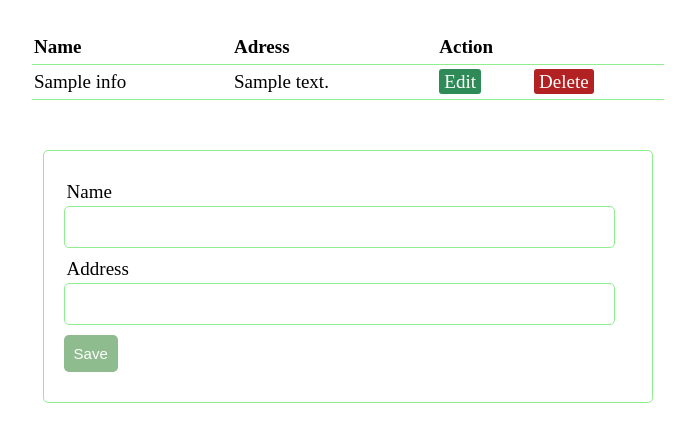
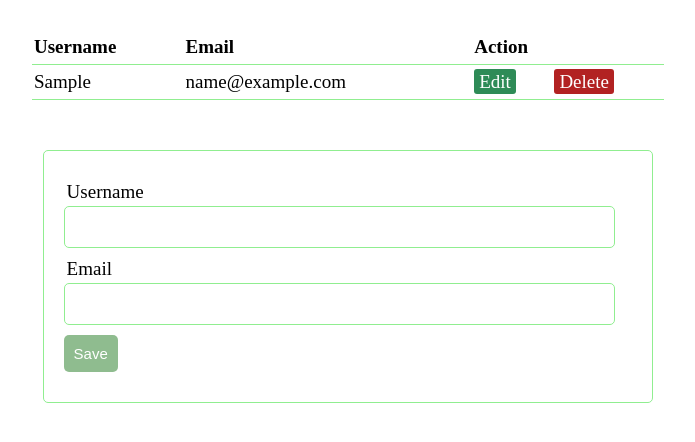
Before and after one commit to donikeabazi/planthea, a PHP site: page /php_crud/users.php in a window 1280 px wide. Shown: the top 442 px of the page, without its empty margins (292-987 px from the left). Run offline with PHP 8.4, Linux system fonts and the light colour scheme; tables that the repository leaves empty or names only in its code hold one stand-in row (values such as "Sample post").

Commit message:
user crud

```diff
--- a/php_crud/server.php
+++ b/php_crud/server.php
@@ -1,8 +1,9 @@
 <?php
     session_start();
  //initialize variables
-    $name = "";
-    $address = "";
+    $uid = "";
+    $mail = "";
+    $pwd ="";
     $id = 0;
     $edit_state =false;
 
@@ -11,10 +12,11 @@
 
   //if save button is clicked
     if(isset($_POST['save'])){
-        $name = $_POST['name'];
-        $address = $_POST['address'];
+        $uid = $_POST['uidUsers'];
+        $mail = $_POST['emailUsers'];
+        //$pwd = $_POST['pwdUsers'];
 
-        $query = "INSERT INTO users (name, address) VALUES ('$name', '$address')";
+        $query = "INSERT INTO users (uidUsers, emailUsers, pwdUsers) VALUES ('$uid', '$mail','$pwd')";
        mysqli_query($db, $query);
         $_SESSION['msg']= "Address saved";
         header('location: users.php'); //redirect to index page after inserting
@@ -22,11 +24,12 @@
 
     //update records
     if(isset($_POST['update'])){
-        $name = mysqli_real_escape_string($_POST['name']);
-        $address = mysqli_real_escape_string($_POST['address']);
+      $uid = mysqli_real_escape_string($_POST['uid']);
+      $mail = mysqli_real_escape_string($_POST['mail']);
+      //$pwd = mysqli_real_escape_string($_POST['pwd']);
         $id = mysqli_real_escape_string($_POST['id']);
 
-        mysqli_query($db, "UPDATE info SET name = '$name', address ='$address' WHERE id='$id'");
+        mysqli_query($db, "UPDATE users SET uidUsers = '$uid', emailUsers ='$mail' WHERE idUsers='$id'");
         $_SESSION['msg'] = "Address updated";
         header('location: users.php');
     }
@@ -34,10 +37,10 @@
     //delete records
     if(isset($_GET['del'])){
         $id = $_GET['del'];
-        mysqli_query($db, "DELETE FROM info WHERE id=$id");
+        mysqli_query($db, "DELETE FROM users WHERE idUsers=$id");
         $_SESSION['msg'] = "Address deleted";
         header('location: users.php');
     }
     //retrieve records
-    $results = mysqli_query($db, "SELECT * FROM info") or die(mysqli_error($db));
+    $results = mysqli_query($db, "SELECT * FROM users") or die(mysqli_error($db));
 ?>
--- a/php_crud/users.php
+++ b/php_crud/users.php
@@ -5,9 +5,10 @@
         $edit_state = true;
         $rec = mysqli_query($db, "SELECT * FROM users WHERE idUsers=$id");
         $record = mysqli_fetch_array($rec);
-        $name = $record['name'];
-        $address = $record['address'];
-        $id = $record['id'];
+        $uid = $record['uidUsers'];
+        $mail = $record['emailUsers'];
+      //  $pwd = $record['pwdUsers'];
+        $id = $record['idUsers'];
     }
 ?>
 <!DOCTYPE html>
@@ -28,21 +29,23 @@
     <table>
         <thead>
             <tr>
-                <th>Name</th>
-                <th>Adress</th>
+                <th>Username</th>
+                <th>Email</th>
+                <!--th>Password</th-->
                 <th colspan="2">Action</th>
             </tr>
         </thead>
         <tbody>
             <?php while ($row = mysqli_fetch_array($results)){ ?>
             <tr>
-                <td><?php echo $row['name']; ?></td>
-                <td><?php echo $row['address']; ?></td>
+                <td><?php echo $row['uidUsers']; ?></td>
+                <td><?php echo $row['emailUsers']; ?></td>
+                <!--td><?php echo $row['pwdUsers']; ?></td-->
                 <td>
-                    <a class="edit_btn" href = "users.php?edit=<?php echo $row ['id']; ?>">Edit</a>
+                    <a class="edit_btn" href = "users.php?edit=<?php echo $row ['idUsers']; ?>">Edit</a>
                 </td>
                 <td>
-                    <a class="del_btn" href = "server.php?del=<?php echo$row['id']; ?>">Delete</a>
+                    <a class="del_btn" href = "server.php?del=<?php echo $row['idUsers']; ?>">Delete</a>
                 </td>
             </tr>
             <?php } ?>
@@ -51,13 +54,17 @@
     <form method="post" action="server.php">
     <input type="hidden" name="id" value="<?php echo $id; ?>">
         <div class="input-group">
-            <label>Name</label>
-            <input type="text" name="name" value="<?php echo $name; ?> ">
+            <label>Username</label>
+            <input type="text" name="uid" value="<?php echo $uid; ?> ">
         </div>
         <div class="input-group">
-            <label>Address</label>
-            <input type="text" name="address" value="<?php echo $address; ?> ">
+            <label>Email</label>
+            <input type="text" name="mail" value="<?php echo $mail; ?> ">
         </div>
+        <!-- <div class="input-group">
+            <label>Password</label>
+            <input type="text" name="pwd" value="<?php echo $pwd; ?> ">
+        </div> -->
         <div class="input-group">
         <?php if($edit_state == false): ?>
             <button type="submit" name="save" class="btn">Save</button>
```
